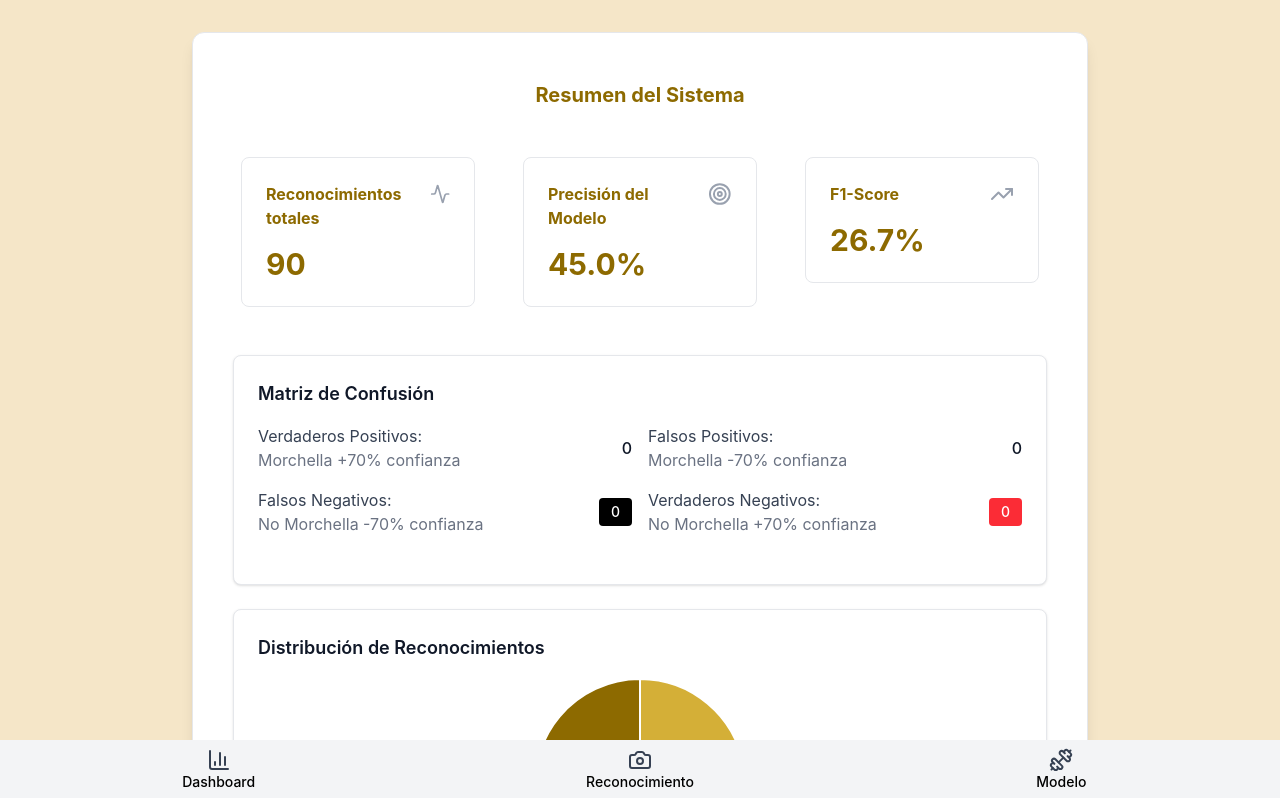
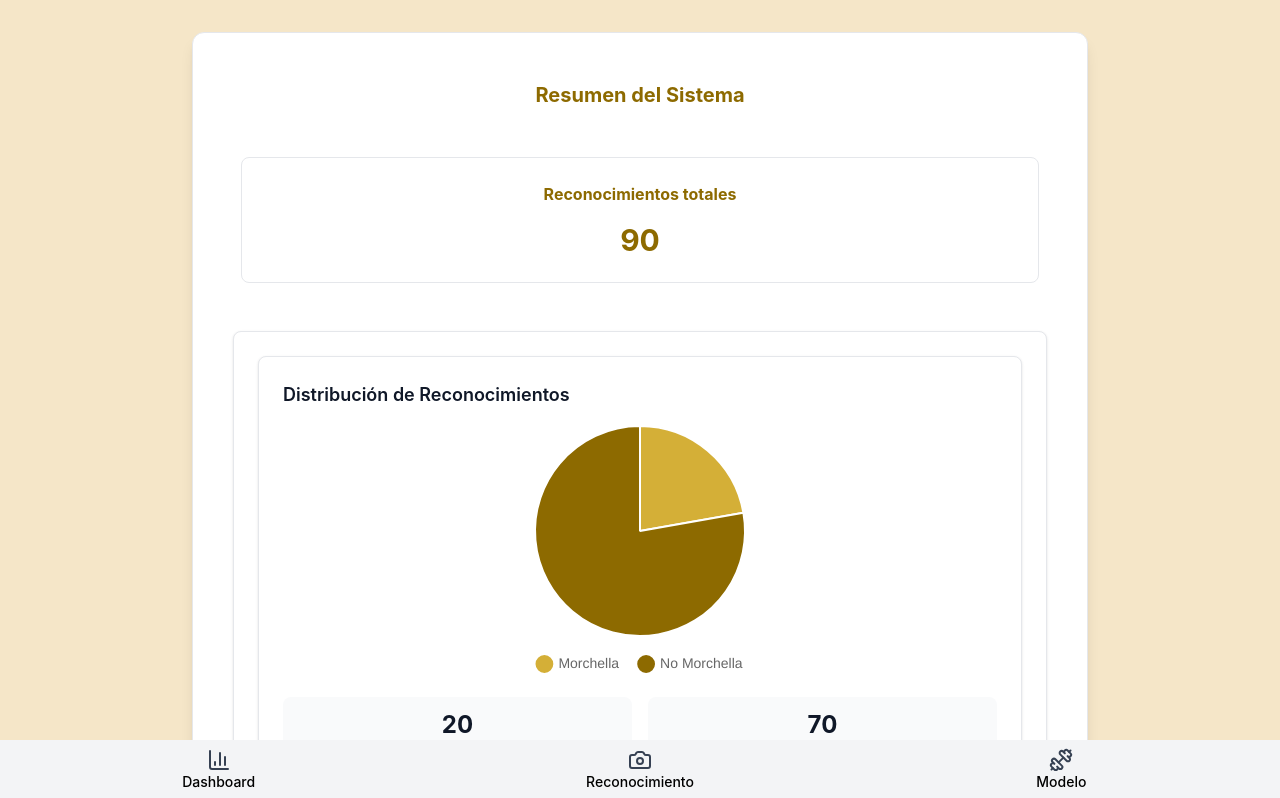
Before and after one commit to Calegree/ReconocimientoHongoFront, a Vue app: page / in a window 1280 px wide. Shown: the top 798 px of the page. Built offline with nearby package versions, Linux system fonts and the light colour scheme; no server answers.

Commit message:
merge: merge a develop

```diff
--- a/src/components/ConfusionMatrix.vue
+++ b/src/components/ConfusionMatrix.vue
@@ -78,47 +78,18 @@ watch(() => toRaw(props.counts), (nv) => {
 </script>
 
 <template>
+
+
   <!-- HTML del componente -->
   <div class="space-y-6">
     <!-- Matriz de Confusión -->
     <div class="bg-white p-6 rounded-lg border border-gray-200 shadow-sm">
+     <!--
+
       <h3 class="text-lg font-semibold text-gray-900 mb-4">Matriz de Confusión</h3>
+  -->
 
-      <div class="grid md:grid-cols-2 gap-4 mb-6">
-        <!-- mantengo los contadores visuales usando props -->
-        <div class="flex justify-between items-center">
-          <div class="flex flex-col">
-            <span class="text-gray-700">Verdaderos Positivos:</span>
-            <span class="text-gray-500">Morchella +70% confianza</span>
-          </div>
-          <span class="text-gray-900 font-medium">{{ counts.morchella_true || 0 }}</span>
-        </div>
-        <div class="flex justify-between items-center">
-          <div class="flex flex-col">
-            <span class="text-gray-700">Falsos Positivos:</span>
-            <span class="text-gray-500">Morchella -70% confianza</span>
-          </div>
-          <span class="text-gray-900 font-medium">{{ counts.false_positive || 0 }}</span>
-        </div>
-        <div class="flex justify-between items-center">
-          <div class="flex flex-col">
-            <span class="text-gray-700">Falsos Negativos:</span>
-            <span class="text-gray-500">No Morchella -70% confianza</span>
-          </div>
-          <div class="bg-black text-white px-3 py-1 rounded text-sm font-medium">{{ counts.false_negative || 0 }}</div>
-        </div>
-        <div class="flex justify-between items-center">
-          <div class="flex flex-col">
-            <span class="text-gray-700">Verdaderos Negativos:</span>
-            <span class="text-gray-500">No Morchella +70% confianza</span>
-          </div>
-          <div class="bg-red-500 text-white px-3 py-1 rounded text-sm font-medium">{{ counts.no_morchella_true || 0 }}</div>
-        </div>
-      </div>
-
-    </div>
-
-    <!-- Distribución de Reconocimientos con Pie Chart -->
+   <!-- Distribución de Reconocimientos con Pie Chart -->
     <div class="bg-white p-6 rounded-lg border border-gray-200 shadow-sm">
       <h3 class="text-lg font-semibold text-gray-900 mb-4">Distribución de Reconocimientos</h3>
 
@@ -150,6 +121,47 @@ watch(() => toRaw(props.counts), (nv) => {
       </div>
     </div>
   </div>
+
+      <div class="grid md:grid-cols-2 gap-4 mb-6">
+        <!-- mantengo los contadores visuales usando props -->
+      <!--
+        <div class="flex justify-between items-center">
+          <div class="flex flex-col">
+            <span class="text-gray-700">Verdaderos Positivos:</span>
+            <span class="text-gray-500">Morchella +70% confianza</span>
+          </div>
+          <span class="text-gray-900 font-medium">{{ counts.morchella_true || 0 }}</span>
+        </div>
+        <div class="flex justify-between items-center">
+          <div class="flex flex-col">
+            <span class="text-gray-700">Falsos Positivos:</span>
+            <span class="text-gray-500">Morchella -70% confianza</span>
+          </div>
+          <span class="text-gray-900 font-medium">{{ counts.false_positive || 0 }}</span>
+        </div>
+        <div class="flex justify-between items-center">
+          <div class="flex flex-col">
+            <span class="text-gray-700">Falsos Negativos:</span>
+            <span class="text-gray-500">No Morchella -70% confianza</span>
+          </div>
+          <div class="bg-black text-white px-3 py-1 rounded text-sm font-medium">{{ counts.false_negative || 0 }}</div>
+        </div>
+        <div class="flex justify-between items-center">
+          <div class="flex flex-col">
+            <span class="text-gray-700">Verdaderos Negativos:</span>
+            <span class="text-gray-500">No Morchella +70% confianza</span>
+          </div>
+          <div class="bg-red-500 text-white px-3 py-1 rounded text-sm font-medium">{{ counts.no_morchella_true || 0 }}</div>
+        </div>
+        a
+
+        -->
+      </div>
+
+
+    </div>
+
+
 </template>
 
 <style scoped>
--- a/src/components/TextBox.vue
+++ b/src/components/TextBox.vue
@@ -19,13 +19,17 @@ const props = defineProps({
 
 <template>
   <!-- HTML del componente -->
-  <div class="mt-4 mb-4 flex flex-col mx-auto p-6 w-80 h-32 border border-gray-200 rounded-lg">
-    <div class="flex justify-between items-start mb-4">
+  <div class="mt-4 mb-4 flex flex-col items-center mx-auto p-6 w-80 h-32 border border-gray-200 rounded-lg">
+   <div class="flex justify-between items-start mb-4">
       <p class="font-bold">{{ title }}</p>
       <!-- Usa directamente el icono pasado como prop -->
-      <component :is="icon" class="w-6 h-6 ml-auto text-gray-400" />
+       <div class="">
+      <!--   <component :is="icon" class="w-6 h-6 ml-auto text-gray-400" />  -->
+       </div>
+
     </div>
 
     <p class="text-3xl font-bold">{{ percentage }}</p>
   </div>
 </template>
+flex-1 flex items-center justify-center
--- a/src/views/DashboardView.vue
+++ b/src/views/DashboardView.vue
@@ -5,17 +5,20 @@ import NavBar from '../components/NavBar.vue'
 import TextBox from '@/components/TextBox.vue'
 import ConfusionMatrix from '@/components/ConfusionMatrix.vue'
 import { Activity, TrendingUp, Target } from 'lucide-vue-next'
-import { ref, onMounted } from 'vue'
+import { ref, onMounted, computed } from 'vue'
 import axios from 'axios'
 
+const counts = ref({ morchella: 20, no_morchella: 70 }) // default
 // Datos dinámicos
-const metricas = [
-  { title: 'Reconocimientos totales', icon: Activity, percentage: 90 },
-  { title: 'Precisión del Modelo', icon: Target, percentage: '45.0%' },
-  { title: 'F1-Score', icon: TrendingUp, percentage: '26.7%' },
-]
-
-const counts = ref({ morchella: 20, no_morchella: 70 }) // default
+const metricas = computed(() => [
+  {
+    title: 'Reconocimientos totales',
+    icon: Activity,
+    percentage: (counts.value?.morchella || 0) + (counts.value?.no_morchella || 0)
+  }
+  //{ title: 'Precisión del Modelo', icon: Target, percentage: '45.0%' },
+  //{ title: 'F1-Score', icon: TrendingUp, percentage: '26.7%' },
+])
 onMounted(async () => {
   try {
     // Usamos el proxy de Vite -> /api/* => http://localhost:5000/*
@@ -36,14 +39,15 @@ onMounted(async () => {
       <div class="bg-white p-10 pt-12 rounded-xl border border-gray-200 shadow-lg w-full max-w-4xl overflow-visible">
         <h2 class="text-center text-xl font-bold text-gold-900 mb-6">Resumen del Sistema</h2>
 
-        <div class="grid grid-cols-1 md:grid-cols-3 gap-8 items-start mb-6">
+<!--       <div class="grid grid-cols-1 md:grid-cols-3 gap-8 items-start mb-6"> -->
           <div v-for="metrica in metricas" :key="metrica.title" class="metric-wrapper">
             <TextBox class="w-full h-full" :title="metrica.title" :icon="metrica.icon" :percentage="metrica.percentage" />
           </div>
-        </div>
+
+      <!--   </div>-->
 
         <div class="mt-6 text-gold-900">
-          <ConfusionMatrix :counts="counts" />
+          <!----><ConfusionMatrix :counts="counts" />
         </div>
       </div>
     </div>
```
Also changed, not shown: 1 other file (tests, documents, lock files or other folders).
